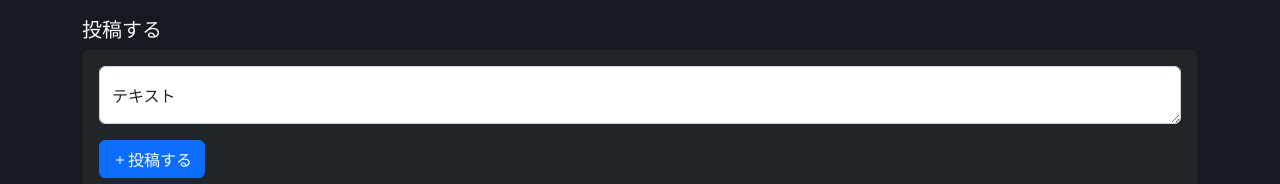
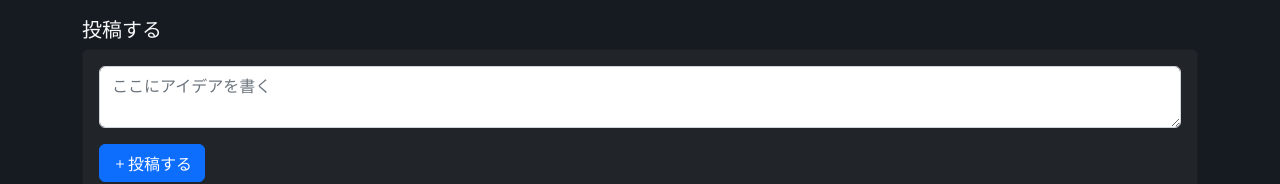
Before and after one commit to Densyakun/ideanet, a Next.js app: page / in a window 1280 px wide. Shown: the part 135-319 px from the top of the page. Built offline with nearby package versions, Linux system fonts and the light colour scheme.

Commit message:
form validation

```diff
--- a/package.json
+++ b/package.json
@@ -14,7 +14,8 @@
     "next": "12.2.5",
     "react": "18.2.0",
     "react-bootstrap": "^2.5.0",
-    "react-dom": "18.2.0"
+    "react-dom": "18.2.0",
+    "react-hook-form": "^7.35.0"
   },
   "devDependencies": {
     "@types/node": "18.7.14",
--- a/pages/index.tsx
+++ b/pages/index.tsx
@@ -1,11 +1,20 @@
 import type { NextPage } from 'next'
 import Head from 'next/head'
-import { Button, Card, Container, FloatingLabel, Form, Navbar, Stack } from 'react-bootstrap'
+import React from "react";
+import { useForm } from "react-hook-form";
+import { Button, Card, Container, Form, Navbar, Stack } from 'react-bootstrap'
 import "bootstrap/dist/css/bootstrap.min.css"
 import "bootstrap-icons/font/bootstrap-icons.css"
 import ScrollShadows from '../components/ScrollShadows'
 
+type Inputs = {
+  text: string
+}
+
 const Home: NextPage = () => {
+  const { register, handleSubmit, formState: { errors } } = useForm<Inputs>()
+  const onSubmit = handleSubmit(data => console.log(data))
+
   return (
     <>
       <Head>
@@ -35,16 +44,19 @@ const Home: NextPage = () => {
 
             <Card bg="dark" text="white" className="mb-2">
               <Card.Body>
-                <Form>
+                <Form onSubmit={onSubmit}>
                   <fieldset>
                     <Form.Group className="mb-3" controlId="formBasicEmail">
-                      <FloatingLabel controlId="floatingTextarea2" label="テキスト" className="text-body">
-                        <Form.Control
-                          as="textarea"
-                          placeholder="Leave a comment here"
-                          rows={3}
-                        />
-                      </FloatingLabel>
+                      <Form.Control
+                        as="textarea"
+                        placeholder="ここにアイデアを書く"
+                        isInvalid={!!errors.text}
+                        rows={2}
+                        {...register("text", { required: true, maxLength: 255 })}
+                      />
+                      <Form.Control.Feedback type="invalid">
+                        {errors.text?.type === 'maxLength' && "テキストは 255 文字以下で入力してください。"}
+                      </Form.Control.Feedback>
                     </Form.Group>
                     <Button variant="primary" type="submit">
                       <i className="bi bi-plus"></i>
```
Also changed, not shown: 1 other file (tests, documents, lock files or other folders).
